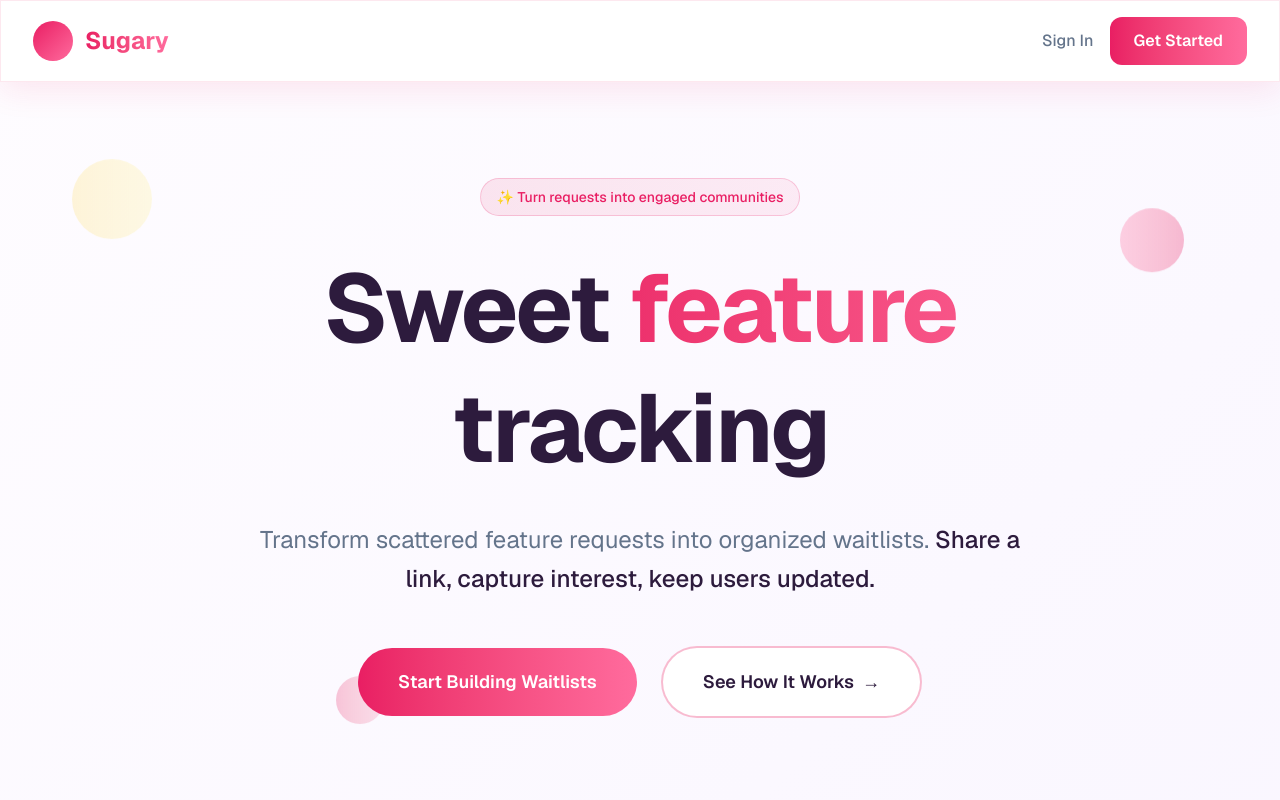
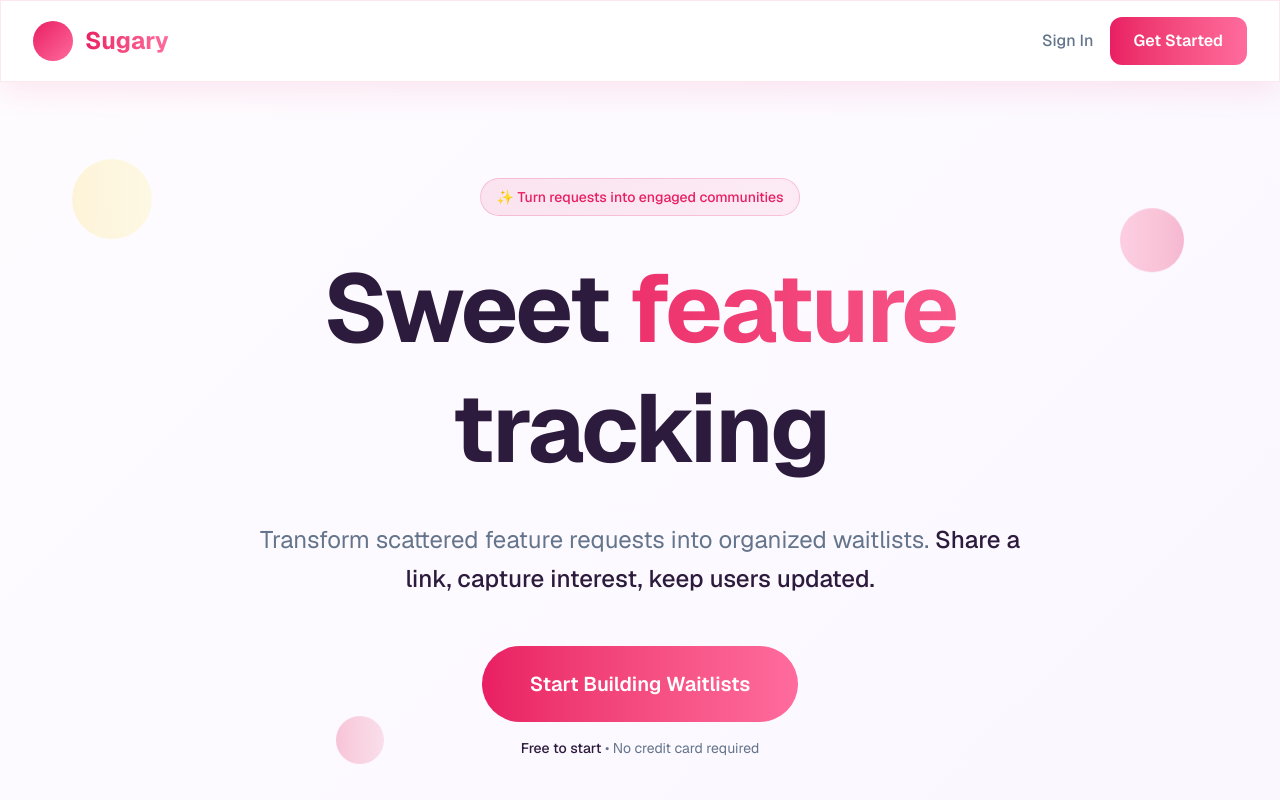
Before and after one commit to erichasinternet/sugary, a Next.js app: page / in a window 1280 px wide. Shown: the top 800 px of the page. Built offline with nearby package versions, Linux system fonts and the light colour scheme; no server answers; what @convex-dev/auth would draw is missing.

Commit message:
Update signup section UI on homepage
Simplified the signup section by removing the 'See How It Works' link and adding a note about free signup with no credit card required. Adjusted button styling for improved visual hierarchy.

```diff
--- a/app/page.tsx
+++ b/app/page.tsx
@@ -64,26 +64,17 @@ export default function Home() {
               </span>
             </p>
 
-            <div className="flex flex-col sm:flex-row gap-6 justify-center items-center">
+            <div className="flex flex-col items-center gap-4">
               <Link
                 href="/auth/signup"
-                className="group bg-gradient-to-r from-primary to-secondary text-white px-10 py-5 rounded-full font-semibold text-lg hover:shadow-2xl hover:scale-105 transition-all duration-500 relative overflow-hidden"
+                className="group bg-gradient-to-r from-primary to-secondary text-white px-12 py-6 rounded-full font-semibold text-xl hover:shadow-2xl hover:scale-105 transition-all duration-500 relative overflow-hidden"
               >
                 <span className="relative z-10">Start Building Waitlists</span>
                 <div className="absolute inset-0 bg-white/20 transform scale-x-0 group-hover:scale-x-100 transition-transform duration-500 origin-left"></div>
               </Link>
-
-              <Link
-                href="#how-it-works"
-                className="group bg-white/95 dark:bg-slate-800/95 hover:bg-white dark:hover:bg-slate-800 px-10 py-5 rounded-full font-semibold text-lg hover:shadow-xl transition-all duration-300 border-2 border-primary/30 hover:border-primary/50 text-foreground backdrop-blur-sm"
-              >
-                <span className="flex items-center gap-2">
-                  See How It Works
-                  <span className="group-hover:translate-x-1 transition-transform duration-300">
-                    →
-                  </span>
-                </span>
-              </Link>
+              <p className="text-sm text-muted">
+                <span className="font-medium text-foreground">Free to start</span> • No credit card required
+              </p>
             </div>
           </div>
         </div>
```
